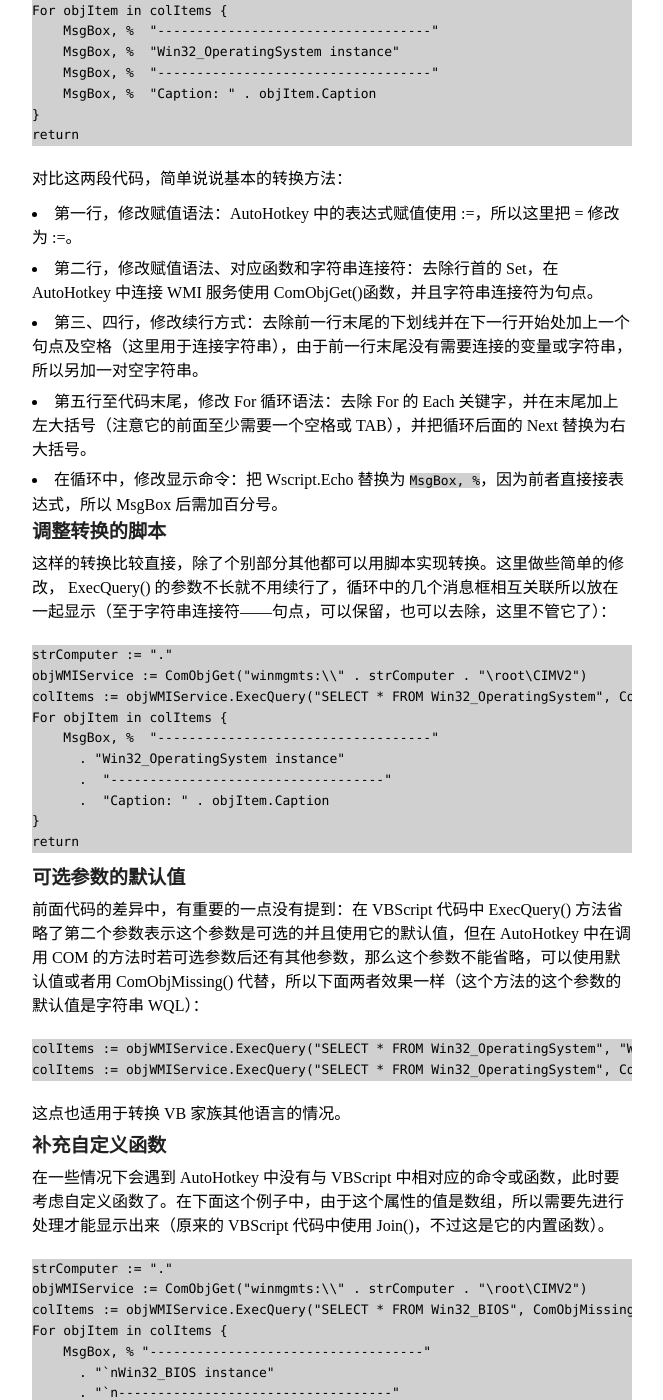
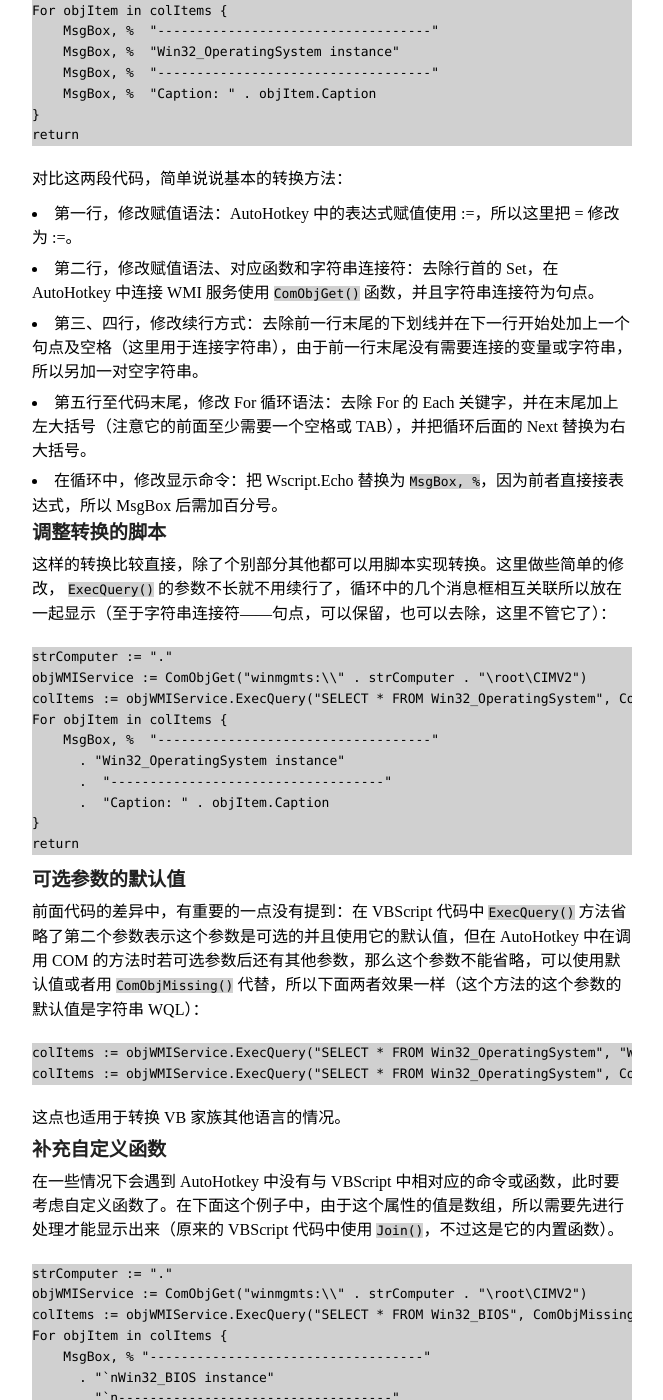
Before and after one commit to amnesiac10/amnesiac10.github.io, a Jekyll site: the page built from _posts/2014-08-18-learn-wmi-from-code-conversion.md, in a window 1280 px wide and 1400 px high, scrolled down 1193 px. Shown: the whole window, without its empty margins (308-971 px from the left). Built offline with Jekyll 4.4.1, drawn with Linux system fonts in a browser that asks for light colours; Markdown is read by kramdown in place of the engine named in the settings; comment, search, counter and statistics services are not loaded.

Commit message:
Updated the article.

````diff
--- a/_posts/2014-08-18-learn-wmi-from-code-conversion.md
+++ b/_posts/2014-08-18-learn-wmi-from-code-conversion.md
@@ -56,13 +56,13 @@ return
 对比这两段代码，简单说说基本的转换方法：
 
 * 第一行，修改赋值语法：AutoHotkey 中的表达式赋值使用 :=，所以这里把 = 修改为 :=。
-* 第二行，修改赋值语法、对应函数和字符串连接符：去除行首的 Set，在 AutoHotkey 中连接 WMI 服务使用 ComObjGet()函数，并且字符串连接符为句点。
+* 第二行，修改赋值语法、对应函数和字符串连接符：去除行首的 Set，在 AutoHotkey 中连接 WMI 服务使用 `ComObjGet()` 函数，并且字符串连接符为句点。
 * 第三、四行，修改续行方式：去除前一行末尾的下划线并在下一行开始处加上一个句点及空格（这里用于连接字符串），由于前一行末尾没有需要连接的变量或字符串，所以另加一对空字符串。
 * 第五行至代码末尾，修改 For 循环语法：去除 For 的 Each 关键字，并在末尾加上左大括号（注意它的前面至少需要一个空格或 TAB），并把循环后面的 Next 替换为右大括号。
 * 在循环中，修改显示命令：把 Wscript.Echo 替换为 `MsgBox, %`，因为前者直接接表达式，所以 MsgBox 后需加百分号。
 
 ### 调整转换的脚本
-这样的转换比较直接，除了个别部分其他都可以用脚本实现转换。这里做些简单的修改， ExecQuery() 的参数不长就不用续行了，循环中的几个消息框相互关联所以放在一起显示（至于字符串连接符——句点，可以保留，也可以去除，这里不管它了）：
+这样的转换比较直接，除了个别部分其他都可以用脚本实现转换。这里做些简单的修改， `ExecQuery()` 的参数不长就不用续行了，循环中的几个消息框相互关联所以放在一起显示（至于字符串连接符——句点，可以保留，也可以去除，这里不管它了）：
 
 ```autohotkey
 strComputer := "."
@@ -78,7 +78,7 @@ return
 ```
 
 ### 可选参数的默认值
-前面代码的差异中，有重要的一点没有提到：在 VBScript 代码中 ExecQuery() 方法省略了第二个参数表示这个参数是可选的并且使用它的默认值，但在 AutoHotkey 中在调用 COM 的方法时若可选参数后还有其他参数，那么这个参数不能省略，可以使用默认值或者用 ComObjMissing() 代替，所以下面两者效果一样（这个方法的这个参数的默认值是字符串 WQL）：
+前面代码的差异中，有重要的一点没有提到：在 VBScript 代码中 `ExecQuery()` 方法省略了第二个参数表示这个参数是可选的并且使用它的默认值，但在 AutoHotkey 中在调用 COM 的方法时若可选参数后还有其他参数，那么这个参数不能省略，可以使用默认值或者用 `ComObjMissing()` 代替，所以下面两者效果一样（这个方法的这个参数的默认值是字符串 WQL）：
 
 ```autohotkey
 colItems := objWMIService.ExecQuery("SELECT * FROM Win32_OperatingSystem", "WQL", 48)
@@ -88,7 +88,7 @@ colItems := objWMIService.ExecQuery("SELECT * FROM Win32_OperatingSystem", ComOb
 这点也适用于转换 VB 家族其他语言的情况。
 
 ### 补充自定义函数
-在一些情况下会遇到 AutoHotkey 中没有与 VBScript 中相对应的命令或函数，此时要考虑自定义函数了。在下面这个例子中，由于这个属性的值是数组，所以需要先进行处理才能显示出来（原来的 VBScript 代码中使用 Join()，不过这是它的内置函数）。
+在一些情况下会遇到 AutoHotkey 中没有与 VBScript 中相对应的命令或函数，此时要考虑自定义函数了。在下面这个例子中，由于这个属性的值是数组，所以需要先进行处理才能显示出来（原来的 VBScript 代码中使用 `Join()`，不过这是它的内置函数）。
 
 ```autohotkey
 strComputer := "."
````
